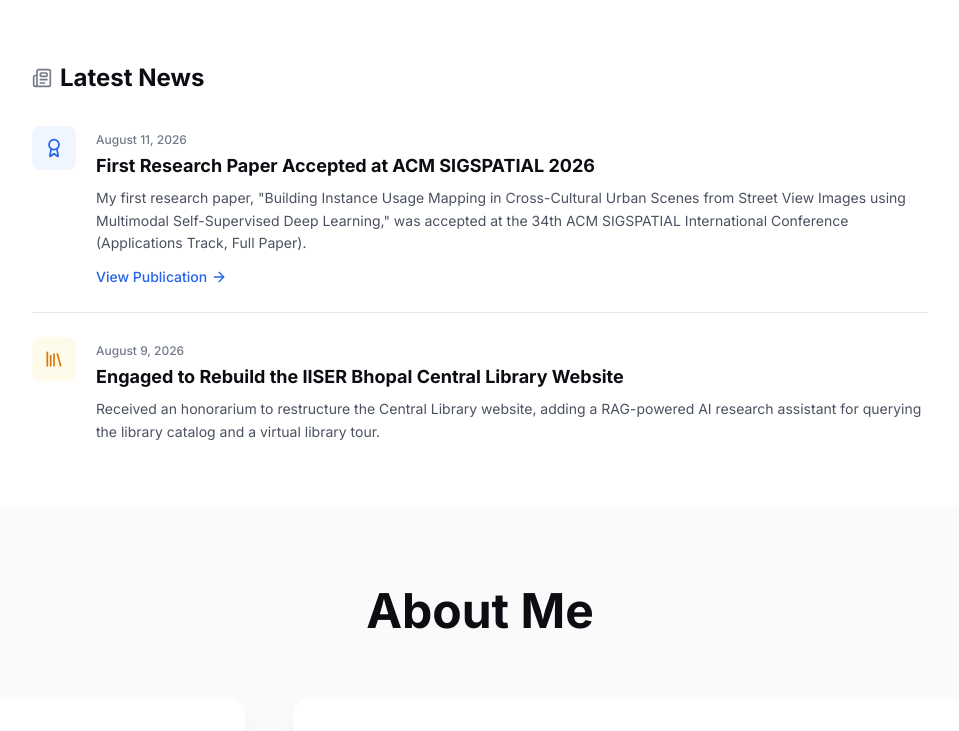
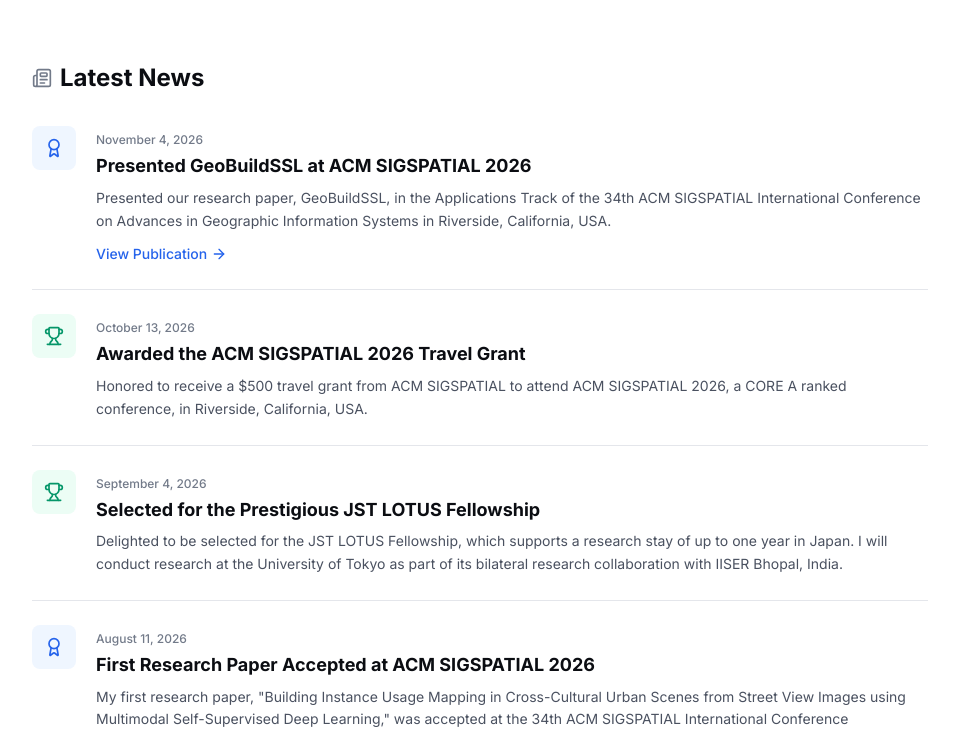
Before and after one commit to Shailesh22290/mywebsite, a React (Vite) app: page / in a window 1280 px wide. Shown: the part 802-1533 px from the top of the page, without its empty margins (160-1119 px from the left). Built offline with nearby package versions, Linux system fonts and the light colour scheme; no server answers.

Commit message:
Add news: JST LOTUS fellowship, SIGSPATIAL travel grant, GeoBuildSSL presentation

```diff
--- a/src/components/sections/News/NewsRow.jsx
+++ b/src/components/sections/News/NewsRow.jsx
@@ -1,7 +1,7 @@
 import React from 'react';
 import { motion } from 'framer-motion';
 import { Link } from 'react-router-dom';
-import { Award, Library, ArrowRight } from 'lucide-react';
+import { Award, Library, ArrowRight, Trophy } from 'lucide-react';
 import { fadeInUp } from '@/utils/animations';
 import { formatNewsDate } from '@/data/news';
 
@@ -9,6 +9,10 @@ const NEWS_TYPE_STYLES = {
   paper: {
     icon: Award,
     accent: 'text-blue-600 dark:text-blue-400 bg-blue-50 dark:bg-blue-900/20',
+  },
+  award: {
+    icon: Trophy,
+    accent: 'text-emerald-600 dark:text-emerald-400 bg-emerald-50 dark:bg-emerald-900/20',
   },
   engagement: {
     icon: Library,
--- a/src/data/news.js
+++ b/src/data/news.js
@@ -1,5 +1,35 @@
 // src/data/news.js
 export const newsItems = [
+  {
+    id: 5,
+    date: '2026-11-04',
+    type: 'paper',
+    title: 'Presented GeoBuildSSL at ACM SIGSPATIAL 2026',
+    description:
+      'Presented our research paper, GeoBuildSSL, in the Applications Track of the 34th ACM SIGSPATIAL International Conference on Advances in Geographic Information Systems in Riverside, California, USA.',
+    link: '/publications',
+    linkLabel: 'View Publication',
+  },
+  {
+    id: 4,
+    date: '2026-10-13',
+    type: 'award',
+    title: 'Awarded the ACM SIGSPATIAL 2026 Travel Grant',
+    description:
+      'Honored to receive a $500 travel grant from ACM SIGSPATIAL to attend ACM SIGSPATIAL 2026, a CORE A ranked conference, in Riverside, California, USA.',
+    link: null,
+    linkLabel: null,
+  },
+  {
+    id: 3,
+    date: '2026-09-04',
+    type: 'award',
+    title: 'Selected for the Prestigious JST LOTUS Fellowship',
+    description:
+      'Delighted to be selected for the JST LOTUS Fellowship, which supports a research stay of up to one year in Japan. I will conduct research at the University of Tokyo as part of its bilateral research collaboration with IISER Bhopal, India.',
+    link: null,
+    linkLabel: null,
+  },
   {
     id: 1,
     date: '2026-08-11',
```
